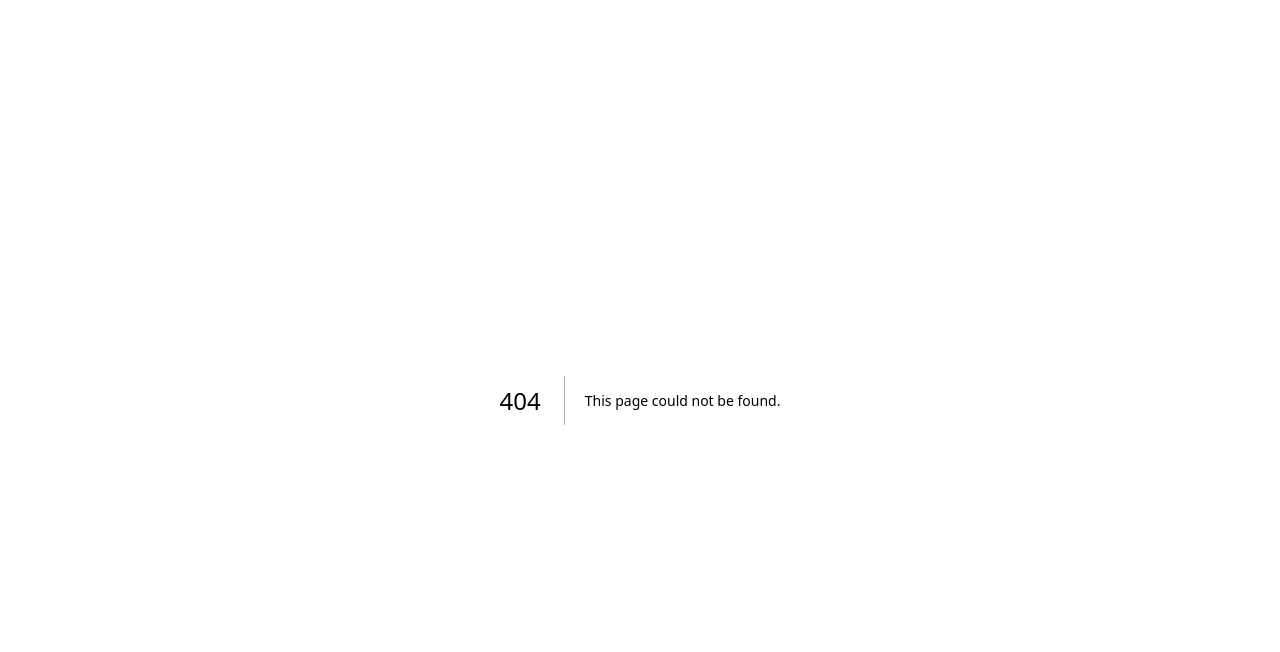
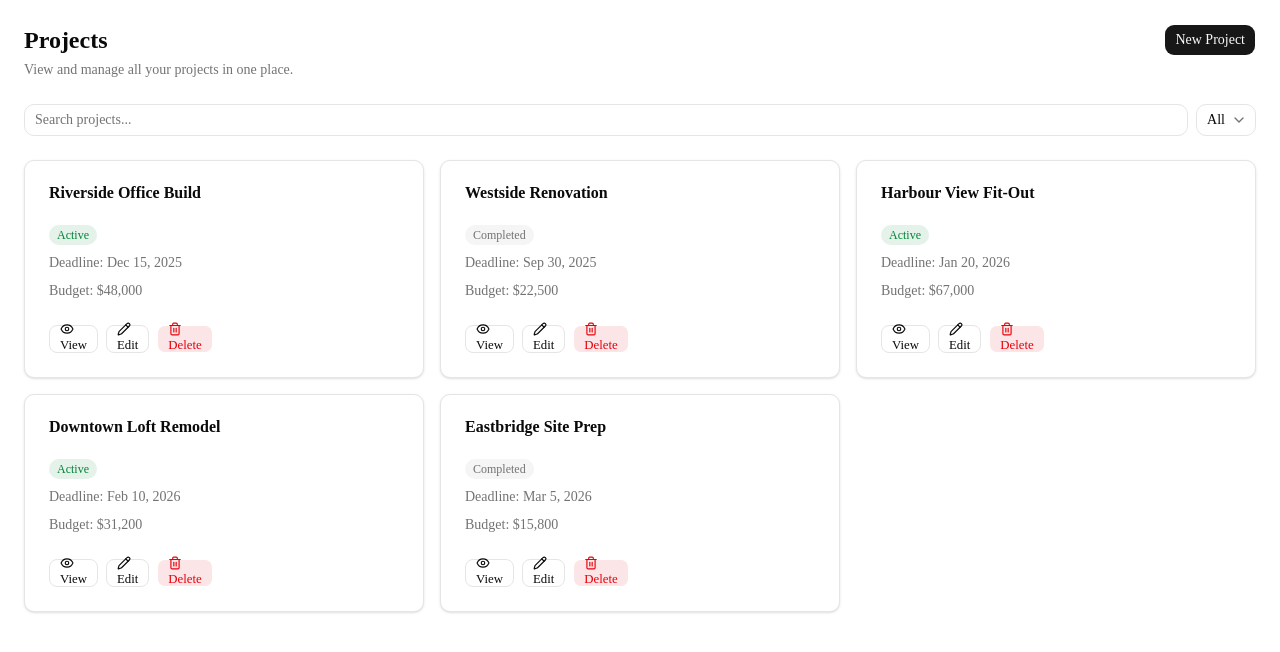
Before and after one commit to trakflow-app/trakflow-nextjs, a Next.js app: page /dashboard/projects in a window 1280 px wide. Before the commit this address had no page. Shown: the top 652 px of the page. Built offline with nearby package versions, Linux system fonts and the light colour scheme.

Commit message:
KAN-42: add project management page with search and filters

```diff
--- /dev/null
+++ b/app/(app)/dashboard/projects/page.tsx
@@ -0,0 +1,242 @@
+'use client';
+
+import { useState } from 'react';
+import { FolderOpen, Eye, Pencil, Trash2 } from 'lucide-react';
+import { Button } from '@/components/ui/button';
+import { EmptyState } from '@/components/ui/empty-state';
+import { Card } from '@/components/ui/card';
+import { SearchFilter } from '@/components/search-filter';
+import { type SelectOption } from '@/components/select-field';
+import { cn } from '@/lib/utils';
+
+// ── Types ─────────────────────────────────────────────────────────────────────
+
+type ProjectStatus = 'active' | 'completed';
+
+interface Project {
+  id: string;
+  name: string;
+  status: ProjectStatus;
+  deadline: string;
+  budget: string;
+}
+
+// ── Constants ─────────────────────────────────────────────────────────────────
+
+type StatusFilter = 'all' | 'active' | 'completed';
+
+const PAGE_TITLE = 'Projects';
+const PAGE_DESCRIPTION = 'View and manage all your projects in one place.';
+const BTN_NEW_PROJECT = 'New Project';
+const BTN_VIEW = 'View';
+const BTN_EDIT = 'Edit';
+const BTN_DELETE = 'Delete';
+const SEARCH_PLACEHOLDER = 'Search projects...';
+const FILTER_PLACEHOLDER = 'Filter by status';
+const EMPTY_TITLE = 'No projects found';
+const EMPTY_DESC_FILTERED = 'Try adjusting your search or filter.';
+const EMPTY_DESC_DEFAULT = 'Get started by creating your first project.';
+const LABEL_DEADLINE = 'Deadline';
+const LABEL_BUDGET = 'Budget';
+
+const STATUS_LABELS: Record<ProjectStatus, string> = {
+  active: 'Active',
+  completed: 'Completed',
+};
+
+const STATUS_FILTER_OPTIONS: SelectOption[] = [
+  { label: 'All', value: 'all' },
+  { label: 'Active', value: 'active' },
+  { label: 'Completed', value: 'completed' },
+];
+
+const STATUS_STYLES: Record<ProjectStatus, string> = {
+  active: 'bg-success/10 text-success',
+  completed: 'bg-muted text-muted-foreground',
+};
+
+const MOCK_PROJECTS: Project[] = [
+  {
+    id: '1',
+    name: 'Riverside Office Build',
+    status: 'active',
+    deadline: 'Dec 15, 2025',
+    budget: '$48,000',
+  },
+  {
+    id: '2',
+    name: 'Westside Renovation',
+    status: 'completed',
+    deadline: 'Sep 30, 2025',
+    budget: '$22,500',
+  },
+  {
+    id: '3',
+    name: 'Harbour View Fit-Out',
+    status: 'active',
+    deadline: 'Jan 20, 2026',
+    budget: '$67,000',
+  },
+  {
+    id: '4',
+    name: 'Downtown Loft Remodel',
+    status: 'active',
+    deadline: 'Feb 10, 2026',
+    budget: '$31,200',
+  },
+  {
+    id: '5',
+    name: 'Eastbridge Site Prep',
+    status: 'completed',
+    deadline: 'Mar 5, 2026',
+    budget: '$15,800',
+  },
+];
+
+// ── Sub-components ────────────────────────────────────────────────────────────
+
+interface ProjectCardProps {
+  project: Project;
+  onView: (id: string) => void;
+  onEdit: (id: string) => void;
+  onDelete: (id: string) => void;
+}
+
+/**
+ * Displays a single project's name, status, deadline, budget, and actions.
+ */
+function ProjectCard({ project, onView, onEdit, onDelete }: ProjectCardProps) {
+  return (
+    <Card
+      title={project.name}
+      action={
+        <div className="flex gap-2">
+          <Button
+            size="sm"
+            variant="outline"
+            onClick={() => onView(project.id)}
+          >
+            <Eye />
+            {BTN_VIEW}
+          </Button>
+          <Button
+            size="sm"
+            variant="outline"
+            onClick={() => onEdit(project.id)}
+          >
+            <Pencil />
+            {BTN_EDIT}
+          </Button>
+          <Button
+            size="sm"
+            variant="destructive"
+            onClick={() => onDelete(project.id)}
+          >
+            <Trash2 />
+            {BTN_DELETE}
+          </Button>
+        </div>
+      }
+    >
+      <div className="flex flex-col gap-2">
+        <span
+          className={cn(
+            'inline-flex w-fit items-center rounded-full px-2 py-0.5 text-xs font-medium',
+            STATUS_STYLES[project.status],
+          )}
+        >
+          {STATUS_LABELS[project.status]}
+        </span>
+        <span className="text-sm text-muted-foreground">
+          {LABEL_DEADLINE}: {project.deadline}
+        </span>
+        <span className="text-sm text-muted-foreground">
+          {LABEL_BUDGET}: {project.budget}
+        </span>
+      </div>
+    </Card>
+  );
+}
+
+// ── Page ──────────────────────────────────────────────────────────────────────
+
+/**
+ * Projects page — lists all projects with search and status filtering.
+ * Actions (View, Edit, Delete) are stubbed until API routes are ready.
+ */
+export default function ProjectsPage() {
+  const [searchQuery, setSearchQuery] = useState('');
+  const [statusFilter, setStatusFilter] = useState<StatusFilter>('all');
+
+  const filteredProjects = MOCK_PROJECTS.filter((p) =>
+    p.name.toLowerCase().includes(searchQuery.toLowerCase()),
+  ).filter((p) => statusFilter === 'all' || p.status === statusFilter);
+
+  const handleView = () => {
+    /* TODO: navigate to project detail */
+  };
+  const handleEdit = () => {
+    /* TODO: open edit modal */
+  };
+  const handleDelete = () => {
+    /* TODO: confirm and delete */
+  };
+  const handleCreate = () => {
+    /* TODO: open create project modal */
+  };
+
+  return (
+    <div className="flex flex-col gap-6 p-6">
+      {/* Page header */}
+      <div className="flex items-start justify-between gap-4">
+        <div>
+          <h1 className="text-2xl font-semibold">{PAGE_TITLE}</h1>
+          <p className="mt-1 text-sm text-muted-foreground">
+            {PAGE_DESCRIPTION}
+          </p>
+        </div>
+        <Button onClick={handleCreate}>{BTN_NEW_PROJECT}</Button>
+      </div>
+
+      {/* Search + status filter */}
+      <SearchFilter
+        searchValue={searchQuery}
+        onSearchChange={setSearchQuery}
+        searchPlaceholder={SEARCH_PLACEHOLDER}
+        filterOptions={STATUS_FILTER_OPTIONS}
+        filterValue={statusFilter}
+        onFilterChange={(value) => setStatusFilter(value as StatusFilter)}
+        filterPlaceholder={FILTER_PLACEHOLDER}
+      />
+
+      {/* Project grid / empty state */}
+      {filteredProjects.length === 0 ? (
+        <EmptyState
+          icon={FolderOpen}
+          title={EMPTY_TITLE}
+          description={
+            searchQuery || statusFilter !== 'all'
+              ? EMPTY_DESC_FILTERED
+              : EMPTY_DESC_DEFAULT
+          }
+          actionText={
+            searchQuery || statusFilter !== 'all' ? undefined : BTN_NEW_PROJECT
+          }
+          onActionClick={handleCreate}
+        />
+      ) : (
+        <div className="grid grid-cols-1 gap-4 sm:grid-cols-2 lg:grid-cols-3">
+          {filteredProjects.map((project) => (
+            <ProjectCard
+              key={project.id}
+              project={project}
+              onView={handleView}
+              onEdit={handleEdit}
+              onDelete={handleDelete}
+            />
+          ))}
+        </div>
+      )}
+    </div>
+  );
+}
```
